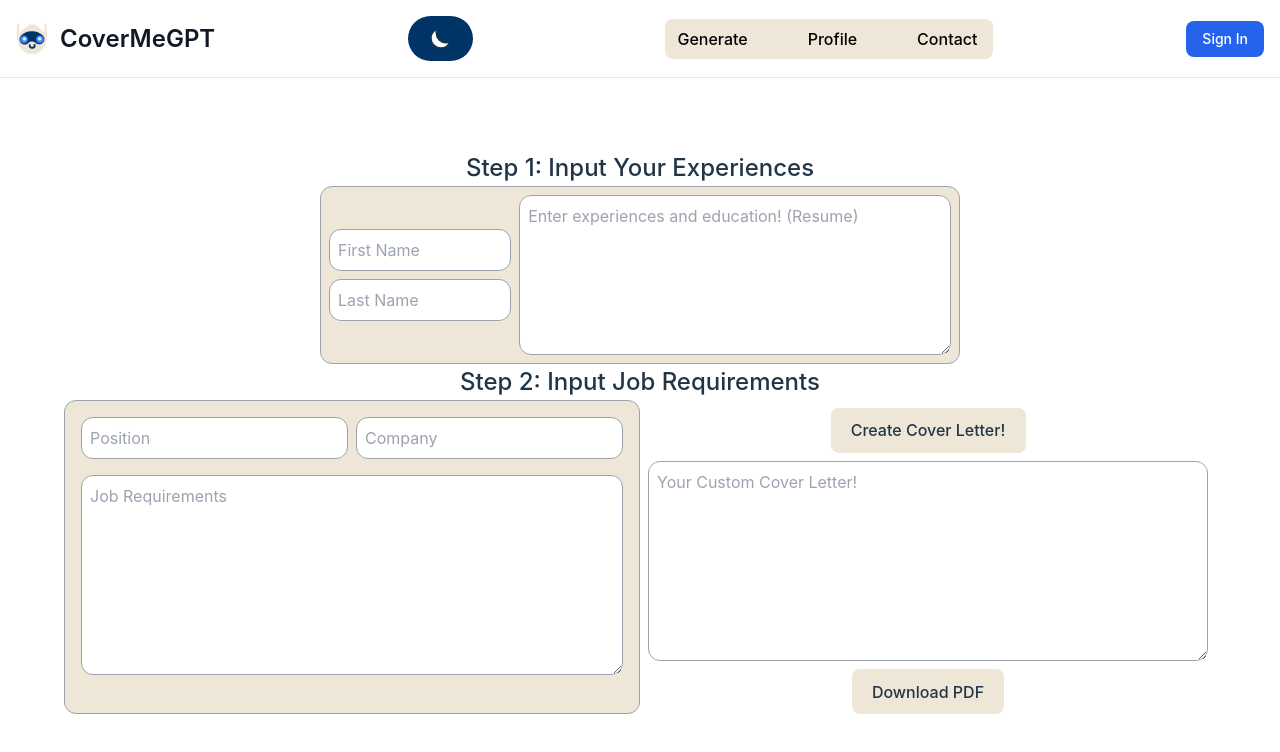
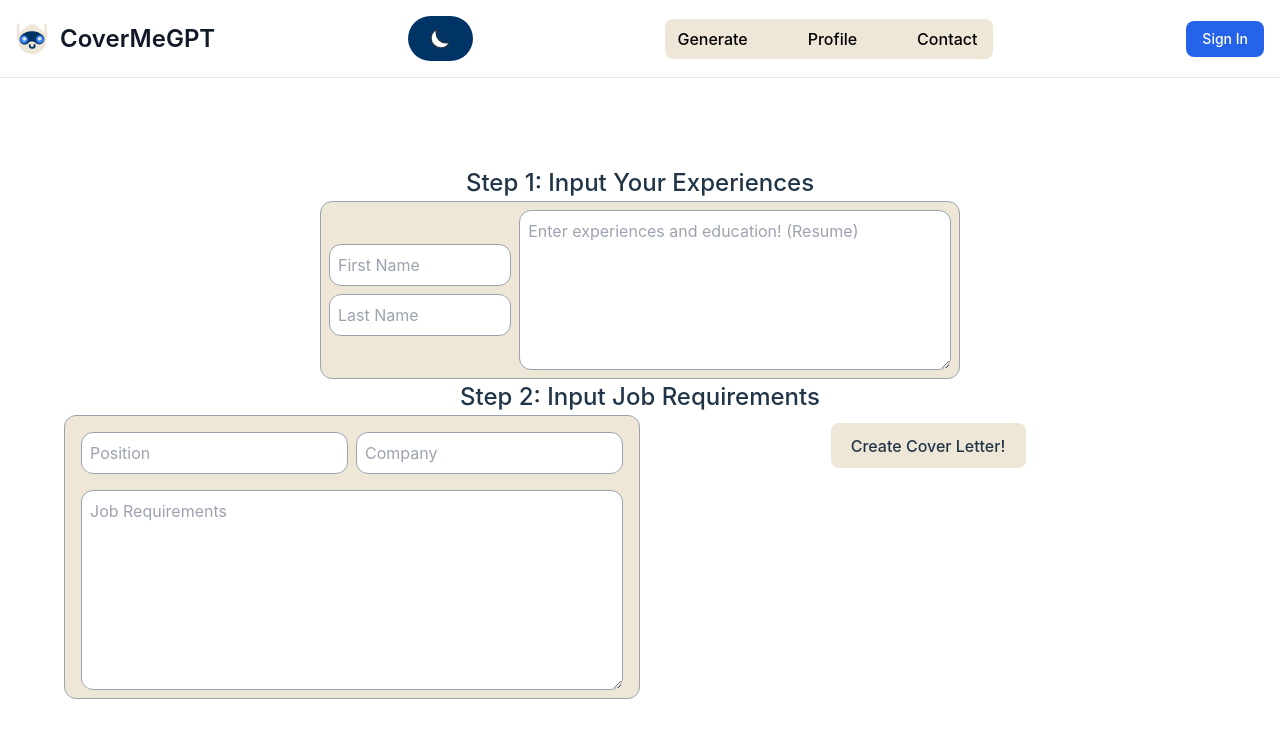
Before and after one commit to michaelwaves/covermegpt, a React (Vite) app: page /guest_generate in a window 1280 px wide. Shown: the top 752 px of the page. Built offline with nearby package versions, Linux system fonts and the light colour scheme; no server answers.

Commit message:
added conditional rendering for openai component

```diff
--- a/src/components/OpenAI.tsx
+++ b/src/components/OpenAI.tsx
@@ -58,12 +58,17 @@ export default function OpenAI({ jobTitle, jobCompany, jobDescription, experienc
     return (
         <div className="flex flex-col space-y-2 mt-2 md:w-1/2 w-full dark:text-white">
             <button onClick={getCoverLetter} className="self-center justify-center dark:bg-gray-900 bg-secondary-light">Create Cover Letter!</button>
-            <textarea value={coverLetter} onChange={(e) => handleChange(e)}
-                className="input-box text-area dark:text-white"
-                placeholder="Your Custom Cover Letter!" />
+            {coverLetter &&
+                <>
+                    <textarea value={coverLetter} onChange={(e) => handleChange(e)}
+                        className="input-box text-area dark:text-white"
+                        placeholder="Your Custom Cover Letter!" />
 
-            <DownloadPDF jobTitle={jobTitle} firstName={firstName} lastName={lastName} content={coverLetter ?? "Cover Letter Not Found"} />
-            <ClipLoader loading={loading} size={150} aria-label="Loading Spinner" data-testid="loader" />
+                    <DownloadPDF jobTitle={jobTitle} firstName={firstName} lastName={lastName} content={coverLetter ?? "Cover Letter Not Found"} />
+                </>}
+            <div className="self-center justify-center">
+                <ClipLoader loading={loading} size={150} aria-label="Loading Spinner" data-testid="loader" />
+            </div>
         </div>
     )
 }
```
